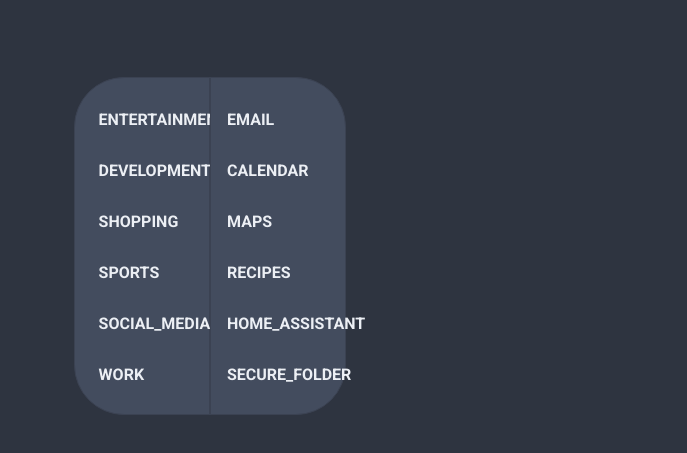
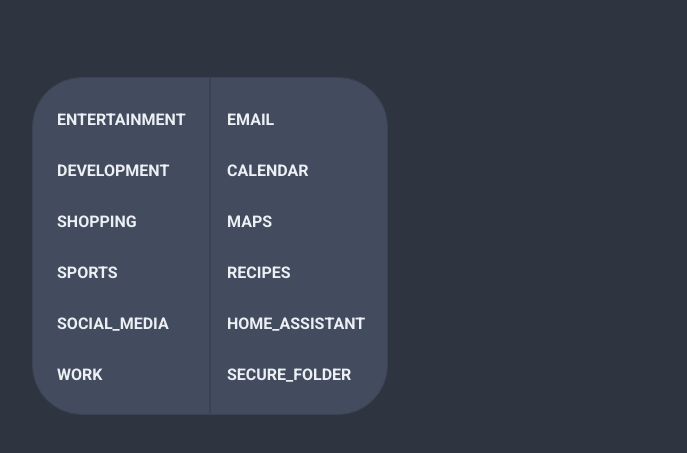
Before and after one commit to Hexthelight/Start-Page, a plain HTML site: page index.html in a window 1280 px wide. Shown: the part 231-684 px from the top of the page, without its empty margins (430-1117 px from the left). Drawn offline with Linux system fonts and the light colour scheme; no server answers.

Commit message:
Update style.css

```diff
--- a/style.css
+++ b/style.css
@@ -178,8 +178,7 @@ button img {
     border: 1px solid #3B4252;
     border-radius: 50px 0px 0px 50px;
     padding: 1rem 0;
-    width: 10.5%;
-    max-width: 11rem;
+    width: 11rem;
     height: 19rem;
     z-index: 1;
     transition: 1s;
@@ -230,8 +229,7 @@ button img {
     position: absolute;
     top: 19.25rem;
     left:50%;
-    width: 10.5%;
-    max-width: 11rem;
+    width: 11rem;
     display: flex;
     flex-direction: column;
     background: #434c5e;
```
